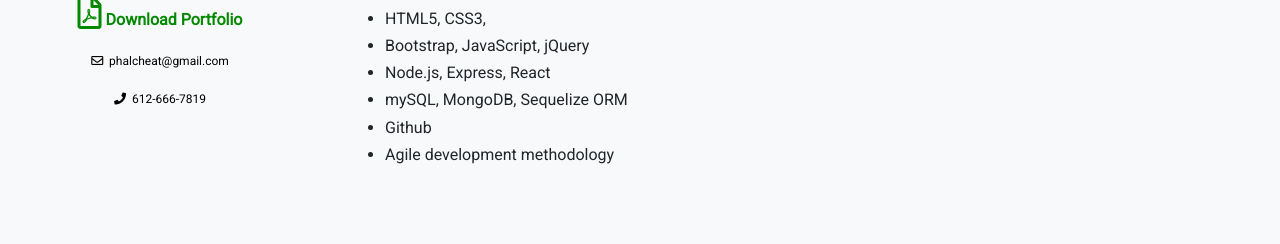
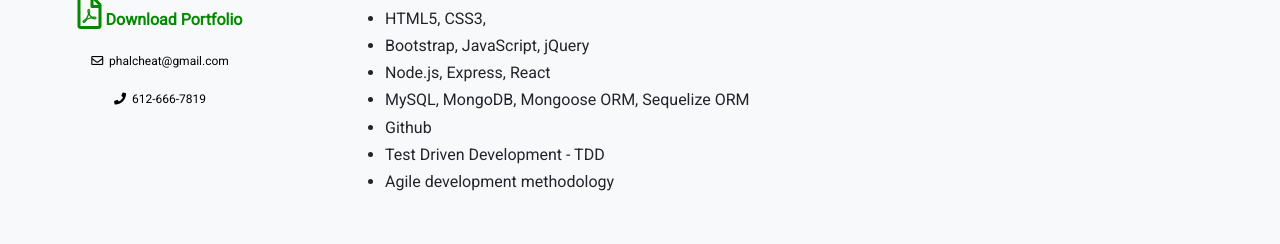
Before and after one commit to paul-kh/portfolio-bootstrap, a plain HTML site: page index.html in a window 1280 px wide. Shown: the part 556-800 px from the top of the page. Drawn offline with nearby package versions, Linux system fonts and the light colour scheme; a web font is replaced by a local one.

Commit message:
updated technologies used

```diff
--- a/index.html
+++ b/index.html
@@ -63,7 +63,7 @@
                         <li><a class="card-text" target="_blank"
                                 href="https://www.linkedin.com/in/phalcheat-chheang-4152621a/"><i
                                     class="fab fa-linkedin-in fa-2x"></i>&nbsp;LinkedIn</a></li>
-                        <li><a class="card-text" target="_blank" href="./assets/pdf/PaulChheang-resume.pdf" download><i
+                        <li><a class="card-text" target="_blank" href="./assets/pdf/PaulChheang_resume.pdf" download><i
                                     class="far fa-file-pdf fa-2x"></i>&nbsp;Download Portfolio</a></li>
                         <li style="color:black; font-size: 12px;"><i class="far fa-envelope"></i>&nbsp;
                             phalcheat@gmail.com </li>
@@ -94,8 +94,9 @@
                     <li> HTML5, CSS3, </li>
                     <li> Bootstrap, JavaScript, jQuery</li>
                     <li> Node.js, Express, React </li>
-                    <li> mySQL, MongoDB, Sequelize ORM</li>
+                    <li> MySQL, MongoDB, Mongoose ORM, Sequelize ORM</li>
                     <li> Github </li>
+                    <li> Test Driven Development - TDD</li>
                     <li> Agile development methodology </li>
                 </ul>
             </div>
```
